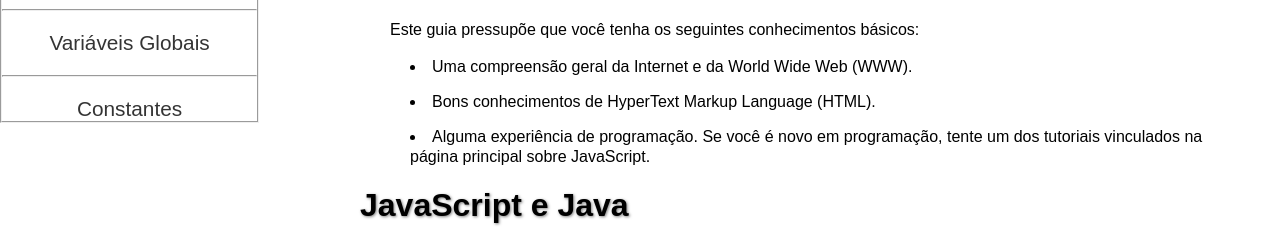
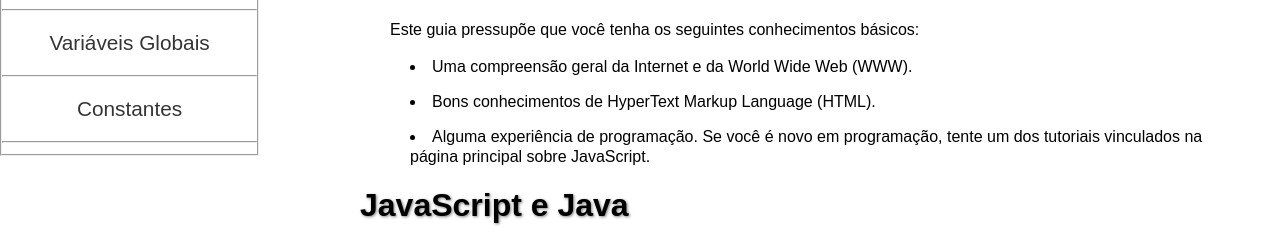
Before and after one commit to Matheusfllps/pagina-de-documento, a plain HTML site: page index.html in a window 1280 px wide. Shown: the part 522-763 px from the top of the page. Drawn offline with Linux system fonts and the light colour scheme.

Commit message:
Update style.css

```diff
--- a/style.css
+++ b/style.css
@@ -45,7 +45,7 @@ text-align: center;
 }
 #overflow{
     max-width: 600px;
-    height: 552px;
+    height: 585px;
     text-align: center;
     font-size: 1.3em;
     overflow: scroll;
```
